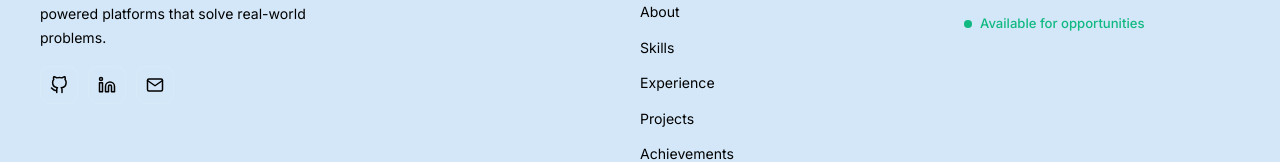
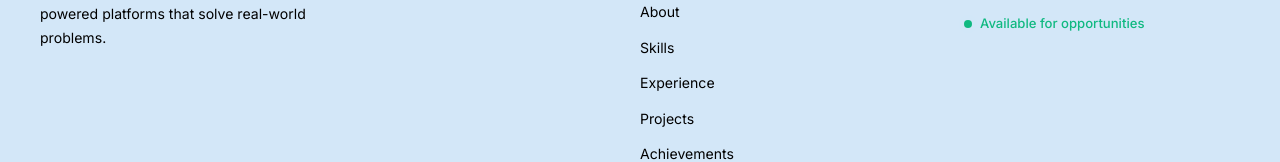
Before and after one commit to pavintechbrainnetworks-prog/Pavin-portfolio, a React (Vite) app: page / in a window 1280 px wide. Shown: the part 9995-10157 px from the top of the page. Built offline with nearby package versions, Linux system fonts and the light colour scheme.

Commit message:
correction

```diff
--- a/src/components/Footer/Footer.jsx
+++ b/src/components/Footer/Footer.jsx
@@ -40,14 +40,6 @@ export default function Footer() {
             <p className="footer__tagline">
               Building scalable web applications and AI-powered platforms that solve real-world problems.
             </p>
-            <div className="footer__socials">
-              {socials.map((s) => (
-                <a key={s.label} href={s.href} target="_blank" rel="noopener noreferrer"
-                  className="footer__social" aria-label={s.label} id={s.id}>
-                  <s.icon size={18} />
-                </a>
-              ))}
-            </div>
           </div>
 
           {/* Nav */}
```
